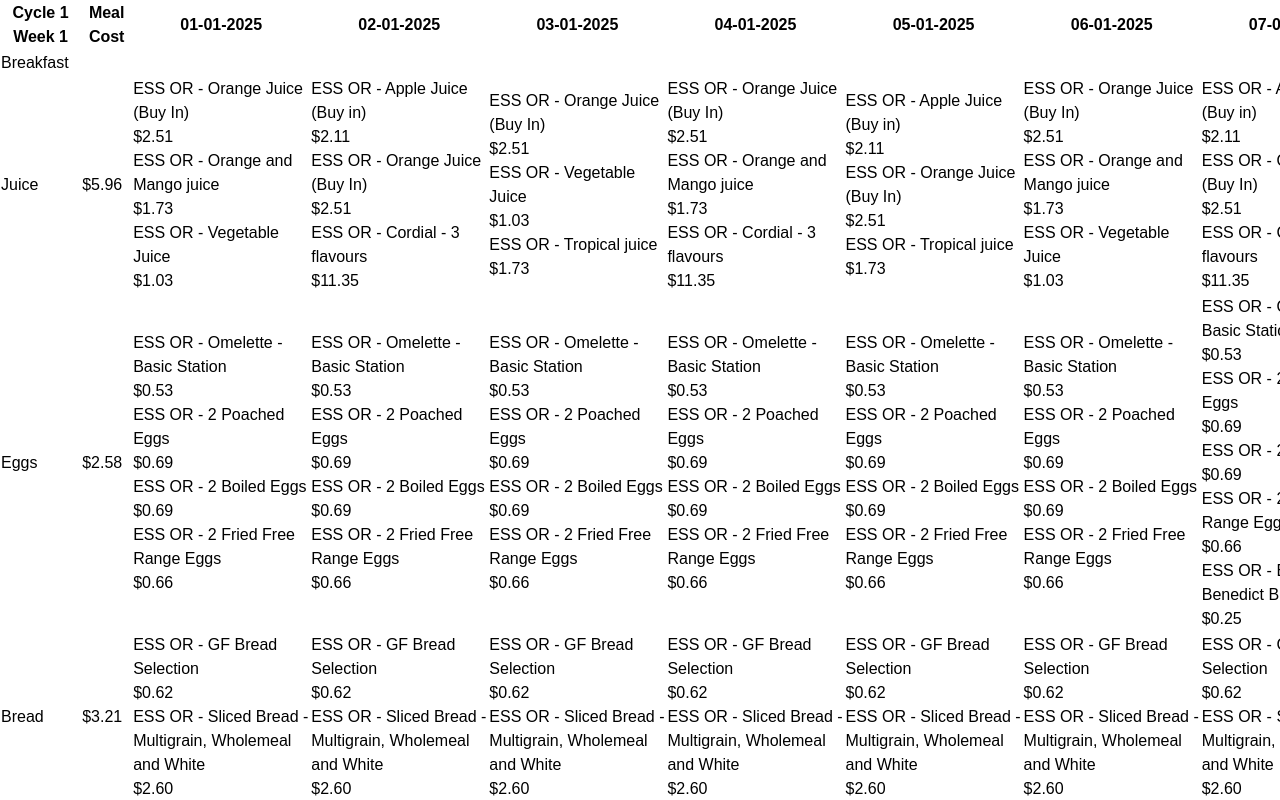
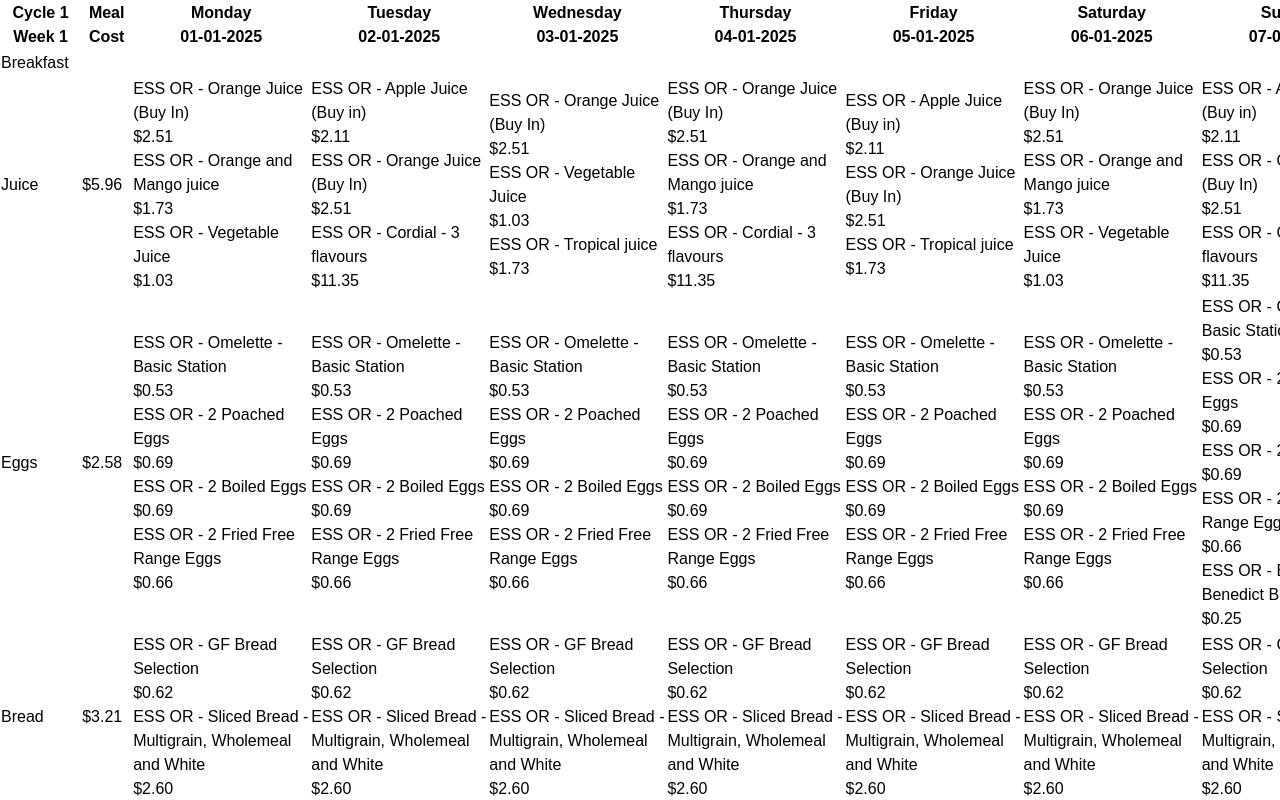
Before and after one commit to kanak1803/food-menu-calender2, a Next.js app: page / in a window 1280 px wide. Shown: the top 800 px of the page. Built offline with nearby package versions, Linux system fonts and the light colour scheme.

Commit message:
added days

```diff
--- a/src/app/components/FoodCalendar.jsx
+++ b/src/app/components/FoodCalendar.jsx
@@ -17,8 +17,8 @@ import vegetablesData from "@/app/data/Vegetables.json";
 import vegetarianData from "@/app/data/Vegetarian.json";
 
 const FoodCalendar = () => {
-  const [isExpanded, setIsExpanded] = useState(false); // Default to showing 7 days
-  const [dates, setDates] = useState([]); // Unique dates across all datasets
+  const [isExpanded, setIsExpanded] = useState(false); // default to showing 7 days
+  const [dates, setDates] = useState([]);
 
   useEffect(() => {
     const uniqueDates = [
@@ -29,7 +29,7 @@ const FoodCalendar = () => {
         ...milkData.map((item) => item.Date),
         ...yogurtData.map((item) => item.Date),
         ...meatData[0].map((item) => item.Date),
-        ...Grill.map((item) => item.Date || []), // Flatten and handle nested structure
+        ...Grill.map((item) => item.Date || []),
         ...pastaData.map((item) => item.Date),
         ...soupData.map((item) => item.Date),
         ...vegetablesData.map((item) => item.Date),
@@ -59,7 +59,7 @@ const FoodCalendar = () => {
               matchedItem.Recipes.map((recipe, recipeIndex) => (
                 <div
                   key={recipeIndex}
-                  className="p-3 mb-3 rounded-lg border bg-white text-sm"
+                  className="p-3 mb-3 rounded-lg border bg-white text-sm transition-transform duration-200 transform hover:scale-105"
                 >
                   <div className="font-semibold text-gray-700">
                     {recipe.Recipe_Name}
@@ -97,14 +97,22 @@ const FoodCalendar = () => {
               >
                 Meal Cost
               </th>
-              {dates.slice(0, isExpanded ? 14 : 7).map((date, index) => (
-                <th
-                  key={index}
-                  className="border border-gray-300 p-4 text-center font-semibold text-lg"
-                >
-                  {date}
-                </th>
-              ))}
+              {dates.slice(0, isExpanded ? 14 : 7).map((date, index) => {
+                // Find the corresponding day for this date in the data
+                const matchedItem = juiceData.find(
+                  (item) => item.Date === date
+                ); // You can use any dataset
+                const dayOfWeek = matchedItem ? matchedItem.Day : ""; // Get the day from the matched data
+
+                return (
+                  <th
+                    key={index}
+                    className="border border-gray-300 p-4 text-center font-semibold text-lg"
+                  >
+                    {dayOfWeek} <br /> {date}
+                  </th>
+                );
+              })}
             </tr>
           </thead>
 
```
